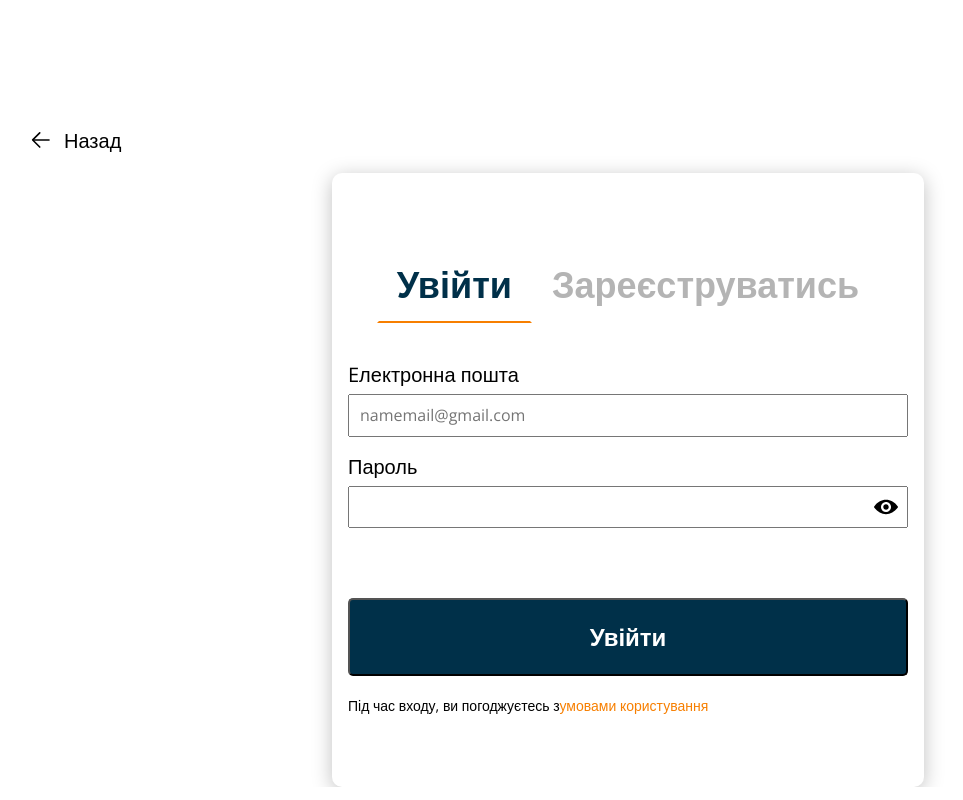
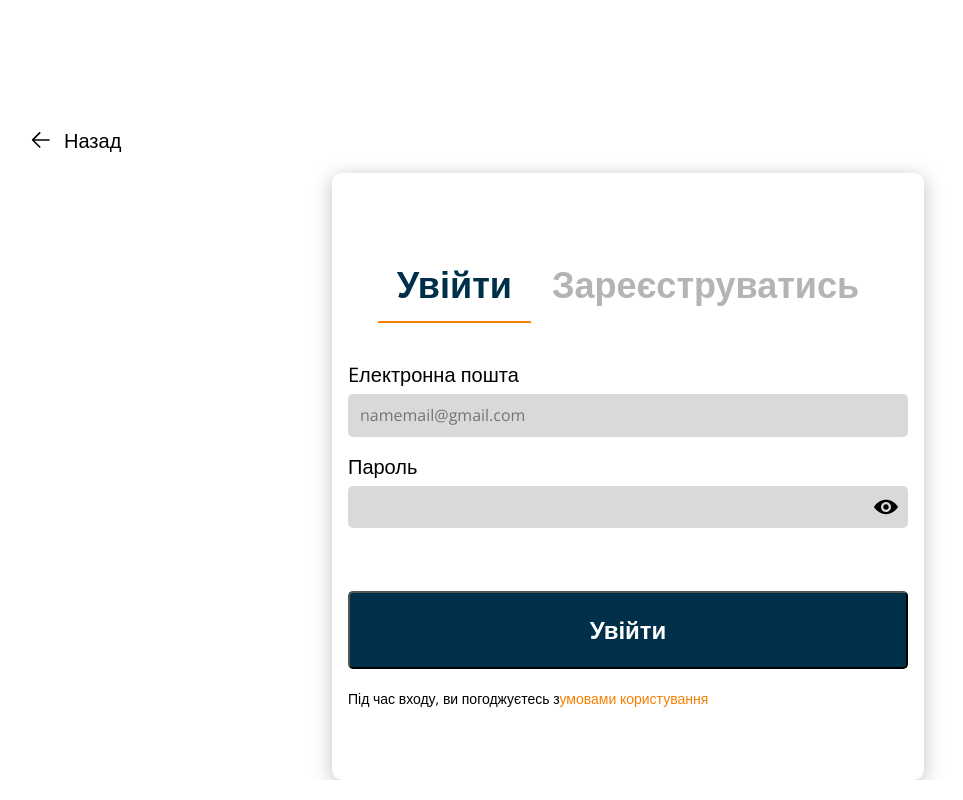
Before and after one commit to Olyazarichna/marketplace, a Next.js app: page /logInPage in a window 1280 px wide. Shown: the whole page, without its empty margins (12-975 px from the left). Built offline with nearby package versions, Linux system fonts and the light colour scheme.

Commit message:
fix styles

```diff
--- a/src/app/components/LogInForm/LogInForm.module.scss
+++ b/src/app/components/LogInForm/LogInForm.module.scss
@@ -81,6 +81,9 @@
   margin-top: 8px;
   width: 100%;
   padding: 10px;
+  background-color: #d9d9d9;
+  border-color: transparent;
+  border-radius: 5px;
 }
 .form__btnIcon {
   position: absolute;
@@ -88,14 +91,11 @@
   right: 2px;
   background-color: transparent;
   border-color: transparent;
-  &:hover,
-  &:focus {
-    cursor: pointer;
-  }
 }
 .form__icon {
   &:hover,
   &:focus {
+    cursor: pointer;
     fill: #f77f00;
   }
 }
@@ -105,7 +105,7 @@
   color: #fff;
   background-color: var(--form-btn-bg);
   border-radius: 5px;
-  margin-top: 70px;
+  margin-top: 63px;
   font-size: 16px;
   font-weight: 700;
   @include mq(tablet) {
```
